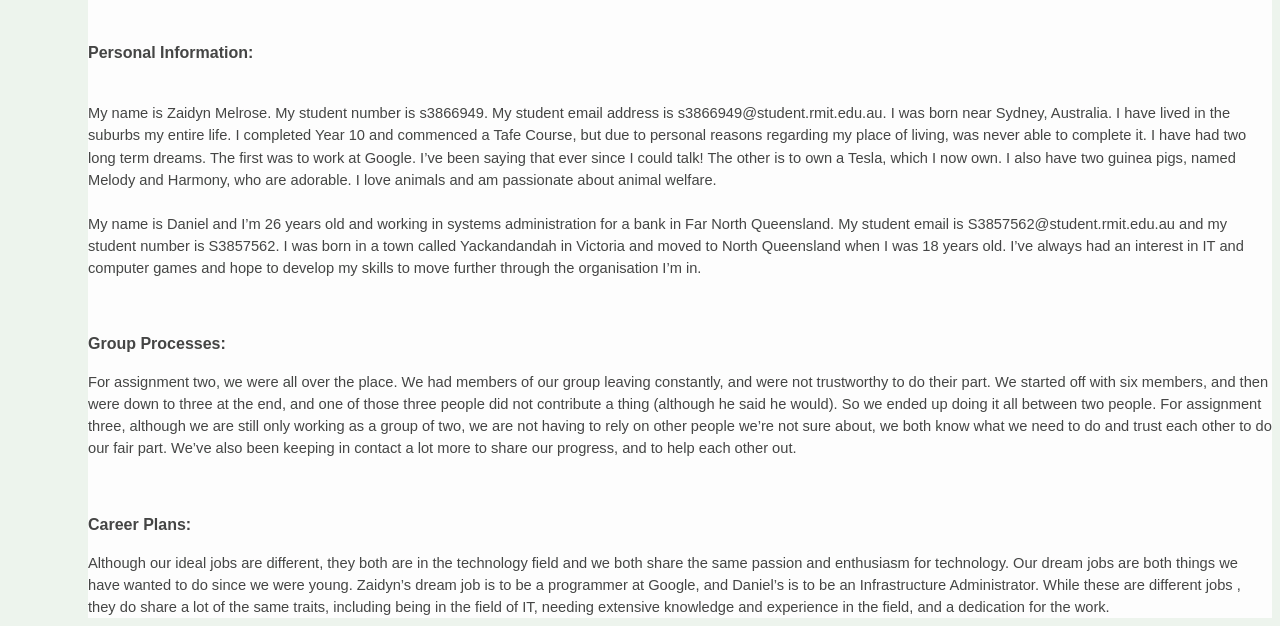
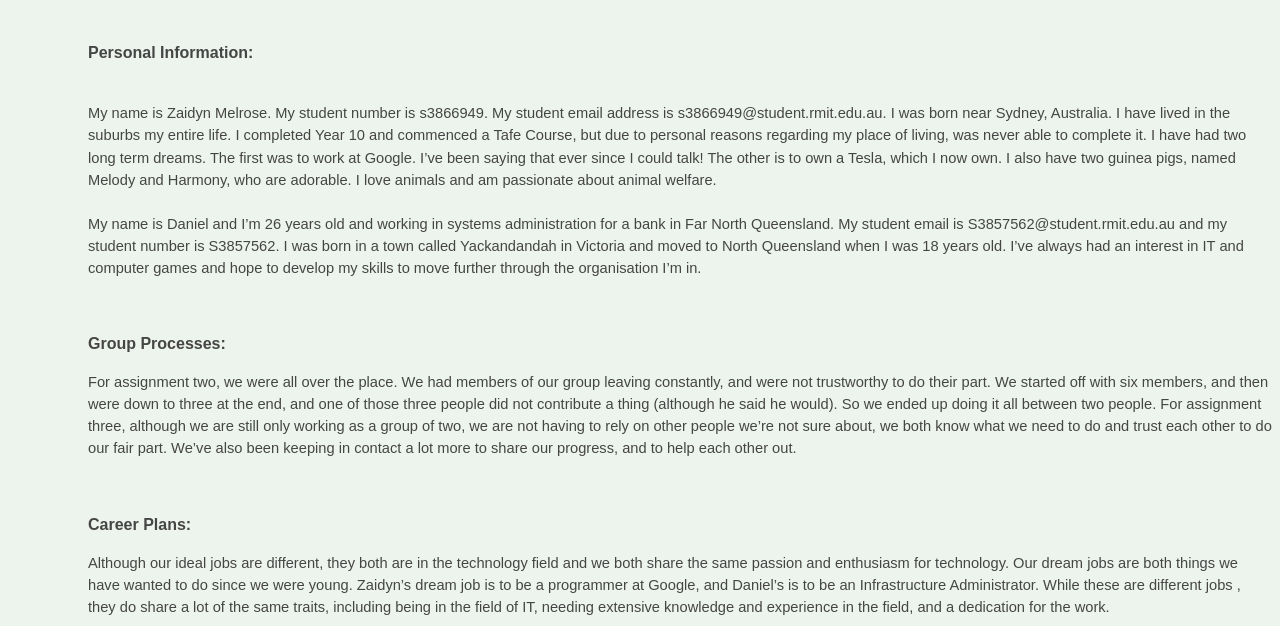
Before and after one commit to dgreene596/assignment3, a plain HTML site: page index.html in a window 1280 px wide. Shown: the part 239-865 px from the top of the page. Drawn offline with Linux system fonts and the light colour scheme.

Commit message:
removed white backgrounds behind text on index

```diff
--- a/index.html
+++ b/index.html
@@ -67,19 +67,19 @@ p {
 </ul>
   <body style= "font-family:Lucida Console">
 
-    <p dir="ltr" style="line-height:1.38;text-align: center;background-color:#ffffff;margin-top:12pt;margin-bottom:0pt;"><span style="font-size:24pt;font-family:Arial;color:#333333;background-color:transparent;font-weight:700;font-style:normal;font-variant:normal;text-decoration:none;vertical-align:baseline;white-space:pre;white-space:pre-wrap;">The Late Squad</span></p>
-    <p dir="ltr" style="line-height:1.38;background-color:#ffffff;margin-top:0pt;margin-bottom:0pt;padding:12pt 0pt 0pt 0pt;"><span style="font-size:12pt;font-family:'Times New Roman';color:#333333;background-color:transparent;font-weight:400;font-style:normal;font-variant:normal;text-decoration:none;vertical-align:baseline;white-space:pre;white-space:pre-wrap;">&nbsp;</span></p>
-    <p dir="ltr" style="line-height:1.38;background-color:#ffffff;margin-top:0pt;margin-bottom:0pt;padding:12pt 0pt 0pt 0pt;"><span style="font-size:12pt;font-family:Arial;color:#333333;background-color:transparent;font-weight:700;font-style:normal;font-variant:normal;text-decoration:none;vertical-align:baseline;white-space:pre;white-space:pre-wrap;">Personal Information:</span></p>
-    <p dir="ltr" style="line-height:1.38;background-color:#ffffff;margin-top:0pt;margin-bottom:0pt;padding:12pt 0pt 0pt 0pt;">&nbsp;</p>
-    <p dir="ltr" style="line-height:1.38;background-color:#ffffff;margin-top:0pt;margin-bottom:0pt;"><span style="font-size:11pt;font-family:Arial;color:#333333;background-color:transparent;font-weight:400;font-style:normal;font-variant:normal;text-decoration:none;vertical-align:baseline;white-space:pre;white-space:pre-wrap;">My name is Zaidyn Melrose. My student number is s3866949. My student email address is s3866949@student.rmit.edu.au. I was born near Sydney, Australia. I have lived in the suburbs my entire life. I completed Year 10 and commenced a Tafe Course, but due to personal reasons regarding my place of living, was never able to complete it. I have had two long term dreams. The first was to work at Google. I&rsquo;ve been saying that ever since I could talk! The other is to own a Tesla, which I now own. I also have two guinea pigs, named Melody and Harmony, who are adorable. I love animals and am passionate about animal welfare.</span></p>
-    <p dir="ltr" style="line-height:1.38;background-color:#ffffff;margin-top:0pt;margin-bottom:0pt;"><span style="font-size:11pt;font-family:Arial;color:#333333;background-color:transparent;font-weight:400;font-style:normal;font-variant:normal;text-decoration:none;vertical-align:baseline;white-space:pre;white-space:pre-wrap;">&nbsp;</span></p>
-    <p dir="ltr" style="line-height:1.38;background-color:#ffffff;margin-top:0pt;margin-bottom:0pt;"><span style="font-size:11pt;font-family:Arial;color:#333333;background-color:transparent;font-weight:400;font-style:normal;font-variant:normal;text-decoration:none;vertical-align:baseline;white-space:pre;white-space:pre-wrap;">My name is Daniel and I&rsquo;m 26 years old and working in systems administration for a bank in Far North Queensland. My student email is S3857562@student.rmit.edu.au and my student number is S3857562. I was born in a town called Yackandandah in Victoria and moved to North Queensland when I was 18 years old. I&rsquo;ve always had an interest in IT and computer games and hope to develop my skills to move further through the organisation I&rsquo;m in.</span></p>
-    <p dir="ltr" style="line-height:1.38;background-color:#ffffff;margin-top:0pt;margin-bottom:0pt;padding:12pt 0pt 0pt 0pt;"><span style="font-size:12pt;font-family:'Times New Roman';color:#333333;background-color:transparent;font-weight:400;font-style:normal;font-variant:normal;text-decoration:none;vertical-align:baseline;white-space:pre;white-space:pre-wrap;">&nbsp;</span></p>
-    <p dir="ltr" style="line-height:1.38;background-color:#ffffff;margin-top:0pt;margin-bottom:0pt;padding:12pt 0pt 0pt 0pt;"><span style="font-size:12pt;font-family:Arial;color:#333333;background-color:transparent;font-weight:700;font-style:normal;font-variant:normal;text-decoration:none;vertical-align:baseline;white-space:pre;white-space:pre-wrap;">Group Processes:</span></p>
-    <p dir="ltr" style="line-height:1.38;background-color:#ffffff;margin-top:0pt;margin-bottom:0pt;padding:12pt 0pt 0pt 0pt;"><span style="font-size:11pt;font-family:Arial;color:#333333;background-color:transparent;font-weight:400;font-style:normal;font-variant:normal;text-decoration:none;vertical-align:baseline;white-space:pre;white-space:pre-wrap;">For assignment two, we were all over the place. We had members of our group leaving constantly, and were not trustworthy to do their part. We started off with six members, and then were down to three at the end, and one of those three people did not contribute a thing (although he said he would). So we ended up doing it all between two people. For assignment three, although we are still only working as a group of two, we are not having to rely on other people we&rsquo;re not sure about, we both know what we need to do and trust each other to do our fair part. We&rsquo;ve also been keeping in contact a lot more to share our progress, and to help each other out.</span></p>
-    <p dir="ltr" style="line-height:1.38;background-color:#ffffff;margin-top:0pt;margin-bottom:0pt;padding:12pt 0pt 0pt 0pt;"><span style="font-size:12pt;font-family:'Times New Roman';color:#333333;background-color:transparent;font-weight:400;font-style:normal;font-variant:normal;text-decoration:none;vertical-align:baseline;white-space:pre;white-space:pre-wrap;">&nbsp;</span></p>
-    <p dir="ltr" style="line-height:1.38;background-color:#ffffff;margin-top:0pt;margin-bottom:0pt;padding:12pt 0pt 0pt 0pt;"><span style="font-size:12pt;font-family:Arial;color:#333333;background-color:transparent;font-weight:700;font-style:normal;font-variant:normal;text-decoration:none;vertical-align:baseline;white-space:pre;white-space:pre-wrap;">Career Plans:</span></p>
-    <p dir="ltr" style="line-height:1.38;background-color:#ffffff;margin-top:0pt;margin-bottom:0pt;padding:12pt 0pt 0pt 0pt;"><span style="font-size:11pt;font-family:Arial;color:#333333;background-color:transparent;font-weight:400;font-style:normal;font-variant:normal;text-decoration:none;vertical-align:baseline;white-space:pre;white-space:pre-wrap;">Although our ideal jobs are different, they both are in the technology field and we both share the same passion and enthusiasm for technology. Our dream jobs are both things we have wanted to do since we were young. Zaidyn&rsquo;s dream job is to be a programmer at Google, and Daniel&rsquo;s is to be an Infrastructure Administrator. While these are different jobs , they do share a lot of the same traits, including being in the field of IT, needing extensive knowledge and experience in the field, and a dedication for the work.</span></p>
+    <p dir="ltr" style="line-height:1.38;text-align: center;margin-top:12pt;margin-bottom:0pt;"><span style="font-size:24pt;font-family:Arial;color:#333333;background-color:transparent;font-weight:700;font-style:normal;font-variant:normal;text-decoration:none;vertical-align:baseline;white-space:pre;white-space:pre-wrap;">The Late Squad</span></p>
+    <p dir="ltr" style="line-height:1.38;margin-top:0pt;margin-bottom:0pt;padding:12pt 0pt 0pt 0pt;"><span style="font-size:12pt;font-family:'Times New Roman';color:#333333;background-color:transparent;font-weight:400;font-style:normal;font-variant:normal;text-decoration:none;vertical-align:baseline;white-space:pre;white-space:pre-wrap;">&nbsp;</span></p>
+    <p dir="ltr" style="line-height:1.38;margin-top:0pt;margin-bottom:0pt;padding:12pt 0pt 0pt 0pt;"><span style="font-size:12pt;font-family:Arial;color:#333333;background-color:transparent;font-weight:700;font-style:normal;font-variant:normal;text-decoration:none;vertical-align:baseline;white-space:pre;white-space:pre-wrap;">Personal Information:</span></p>
+    <p dir="ltr" style="line-height:1.38;margin-top:0pt;margin-bottom:0pt;padding:12pt 0pt 0pt 0pt;">&nbsp;</p>
+    <p dir="ltr" style="line-height:1.38;margin-top:0pt;margin-bottom:0pt;"><span style="font-size:11pt;font-family:Arial;color:#333333;background-color:transparent;font-weight:400;font-style:normal;font-variant:normal;text-decoration:none;vertical-align:baseline;white-space:pre;white-space:pre-wrap;">My name is Zaidyn Melrose. My student number is s3866949. My student email address is s3866949@student.rmit.edu.au. I was born near Sydney, Australia. I have lived in the suburbs my entire life. I completed Year 10 and commenced a Tafe Course, but due to personal reasons regarding my place of living, was never able to complete it. I have had two long term dreams. The first was to work at Google. I&rsquo;ve been saying that ever since I could talk! The other is to own a Tesla, which I now own. I also have two guinea pigs, named Melody and Harmony, who are adorable. I love animals and am passionate about animal welfare.</span></p>
+    <p dir="ltr" style="line-height:1.38;;margin-top:0pt;margin-bottom:0pt;"><span style="font-size:11pt;font-family:Arial;color:#333333;background-color:transparent;font-weight:400;font-style:normal;font-variant:normal;text-decoration:none;vertical-align:baseline;white-space:pre;white-space:pre-wrap;">&nbsp;</span></p>
+    <p dir="ltr" style="line-height:1.38;;margin-top:0pt;margin-bottom:0pt;"><span style="font-size:11pt;font-family:Arial;color:#333333;background-color:transparent;font-weight:400;font-style:normal;font-variant:normal;text-decoration:none;vertical-align:baseline;white-space:pre;white-space:pre-wrap;">My name is Daniel and I&rsquo;m 26 years old and working in systems administration for a bank in Far North Queensland. My student email is S3857562@student.rmit.edu.au and my student number is S3857562. I was born in a town called Yackandandah in Victoria and moved to North Queensland when I was 18 years old. I&rsquo;ve always had an interest in IT and computer games and hope to develop my skills to move further through the organisation I&rsquo;m in.</span></p>
+    <p dir="ltr" style="line-height:1.38;margin-top:0pt;margin-bottom:0pt;padding:12pt 0pt 0pt 0pt;"><span style="font-size:12pt;font-family:'Times New Roman';color:#333333;background-color:transparent;font-weight:400;font-style:normal;font-variant:normal;text-decoration:none;vertical-align:baseline;white-space:pre;white-space:pre-wrap;">&nbsp;</span></p>
+    <p dir="ltr" style="line-height:1.38;margin-top:0pt;margin-bottom:0pt;padding:12pt 0pt 0pt 0pt;"><span style="font-size:12pt;font-family:Arial;color:#333333;background-color:transparent;font-weight:700;font-style:normal;font-variant:normal;text-decoration:none;vertical-align:baseline;white-space:pre;white-space:pre-wrap;">Group Processes:</span></p>
+    <p dir="ltr" style="line-height:1.38;margin-top:0pt;margin-bottom:0pt;padding:12pt 0pt 0pt 0pt;"><span style="font-size:11pt;font-family:Arial;color:#333333;background-color:transparent;font-weight:400;font-style:normal;font-variant:normal;text-decoration:none;vertical-align:baseline;white-space:pre;white-space:pre-wrap;">For assignment two, we were all over the place. We had members of our group leaving constantly, and were not trustworthy to do their part. We started off with six members, and then were down to three at the end, and one of those three people did not contribute a thing (although he said he would). So we ended up doing it all between two people. For assignment three, although we are still only working as a group of two, we are not having to rely on other people we&rsquo;re not sure about, we both know what we need to do and trust each other to do our fair part. We&rsquo;ve also been keeping in contact a lot more to share our progress, and to help each other out.</span></p>
+    <p dir="ltr" style="line-height:1.38;margin-top:0pt;margin-bottom:0pt;padding:12pt 0pt 0pt 0pt;"><span style="font-size:12pt;font-family:'Times New Roman';color:#333333;background-color:transparent;font-weight:400;font-style:normal;font-variant:normal;text-decoration:none;vertical-align:baseline;white-space:pre;white-space:pre-wrap;">&nbsp;</span></p>
+    <p dir="ltr" style="line-height:1.38;margin-top:0pt;margin-bottom:0pt;padding:12pt 0pt 0pt 0pt;"><span style="font-size:12pt;font-family:Arial;color:#333333;background-color:transparent;font-weight:700;font-style:normal;font-variant:normal;text-decoration:none;vertical-align:baseline;white-space:pre;white-space:pre-wrap;">Career Plans:</span></p>
+    <p dir="ltr" style="line-height:1.38;margin-top:0pt;margin-bottom:0pt;padding:12pt 0pt 0pt 0pt;"><span style="font-size:11pt;font-family:Arial;color:#333333;background-color:transparent;font-weight:400;font-style:normal;font-variant:normal;text-decoration:none;vertical-align:baseline;white-space:pre;white-space:pre-wrap;">Although our ideal jobs are different, they both are in the technology field and we both share the same passion and enthusiasm for technology. Our dream jobs are both things we have wanted to do since we were young. Zaidyn&rsquo;s dream job is to be a programmer at Google, and Daniel&rsquo;s is to be an Infrastructure Administrator. While these are different jobs , they do share a lot of the same traits, including being in the field of IT, needing extensive knowledge and experience in the field, and a dedication for the work.</span></p>
 
   </body>
 </html>
```
